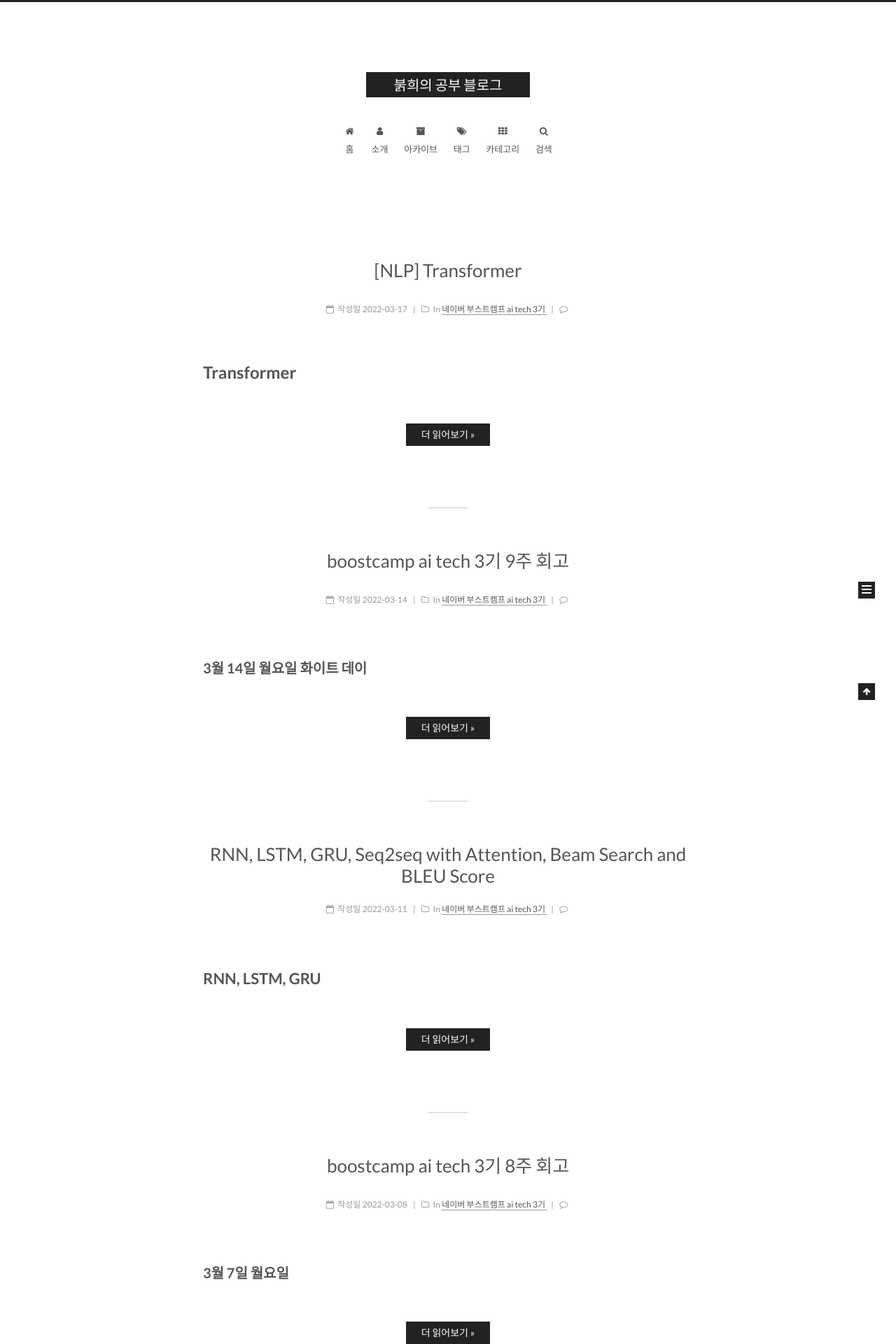
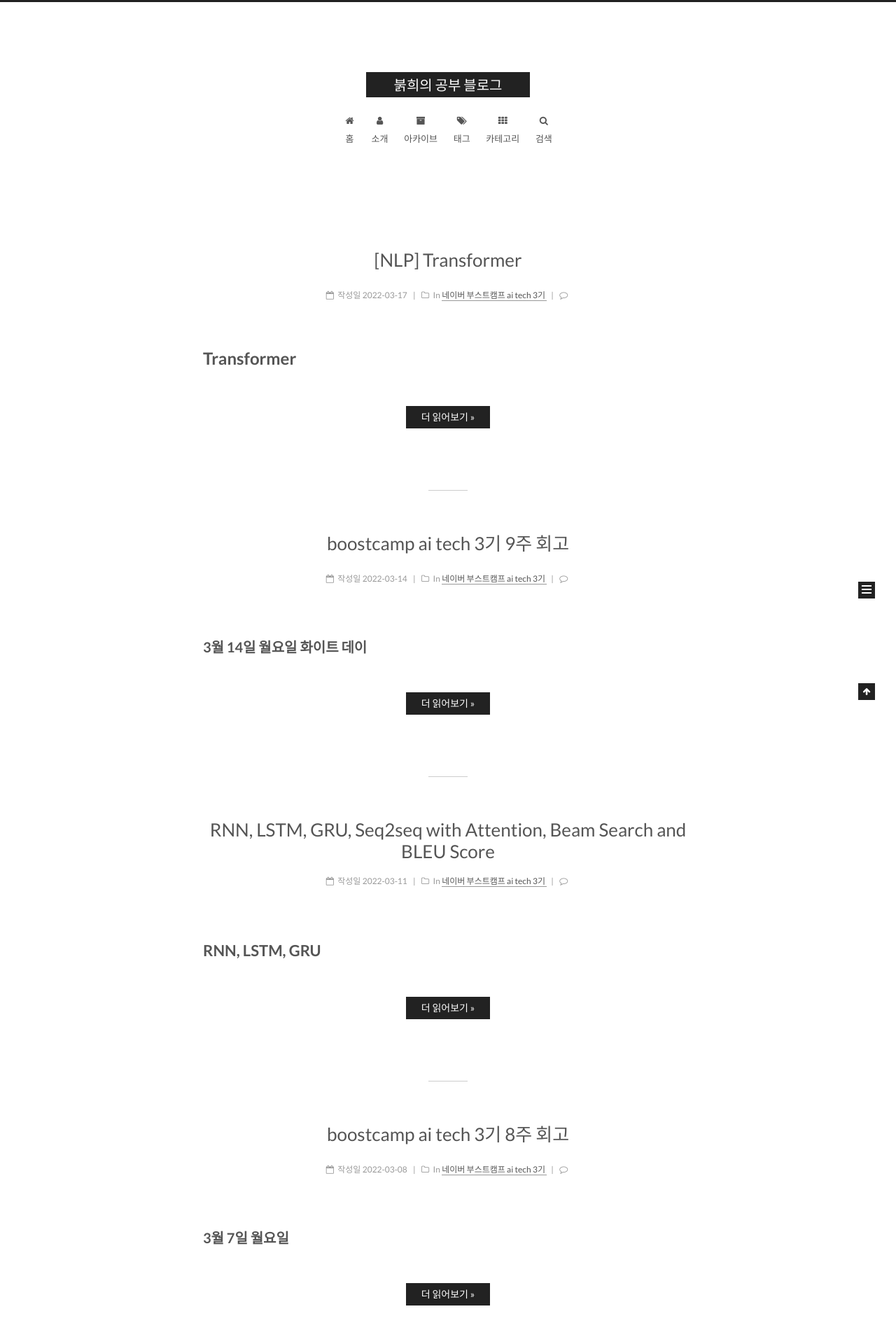
Before and after one commit to NHRWV/nhrwv.github.io, a Jekyll site: the page built from index.html, in a window 1280 px wide. Shown: the top 1920 px of the page at 70% size. Built offline with Jekyll 4.4.1, drawn with Linux system fonts in a browser that asks for light colours; the list of posts is cut into pages by our own code; comment, search, counter and statistics services are not loaded.

Commit message:
Update base.scss

```diff
--- a/_sass/_common/scaffolding/base.scss
+++ b/_sass/_common/scaffolding/base.scss
@@ -19,8 +19,8 @@
 
 h1, h2, h3, h4, h5, h6 {
   margin: 0;
-//   padding: 0;
-  padding-bottom: 5px;
+  margin-bottom: 5px;
+  padding: 0;
   font-weight: bold;
   line-height: 1.5;
   font-family: $font-family-headings;
```
